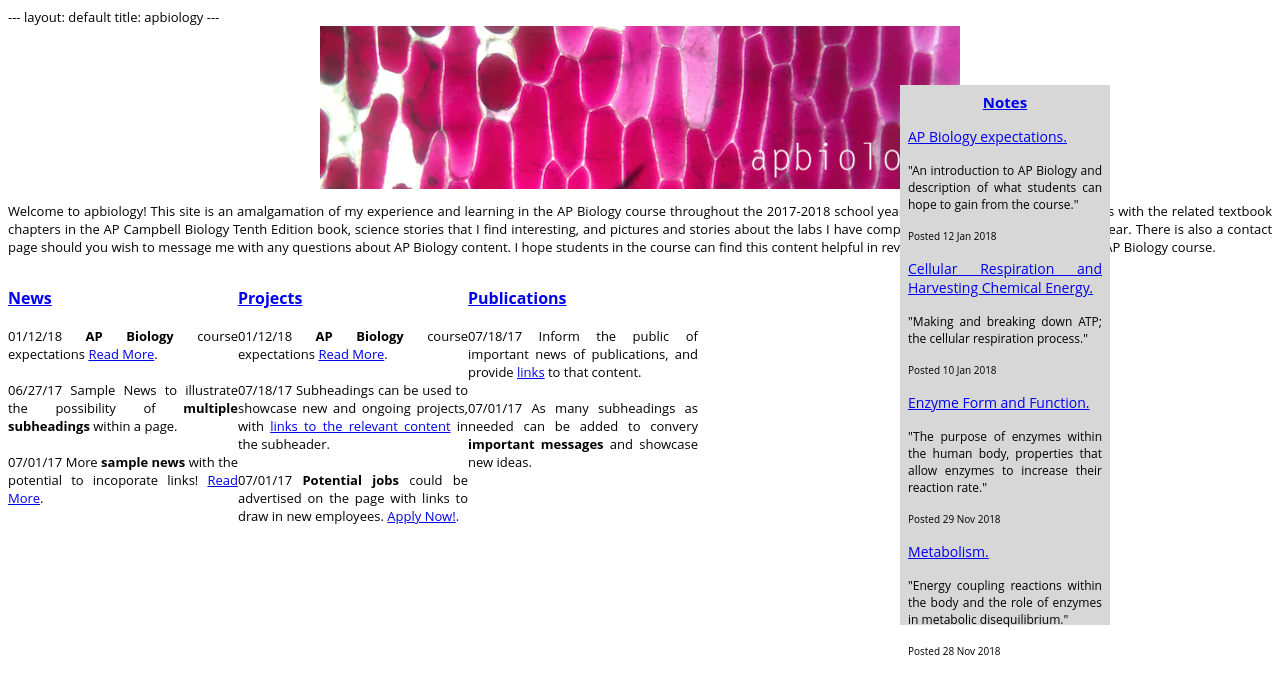
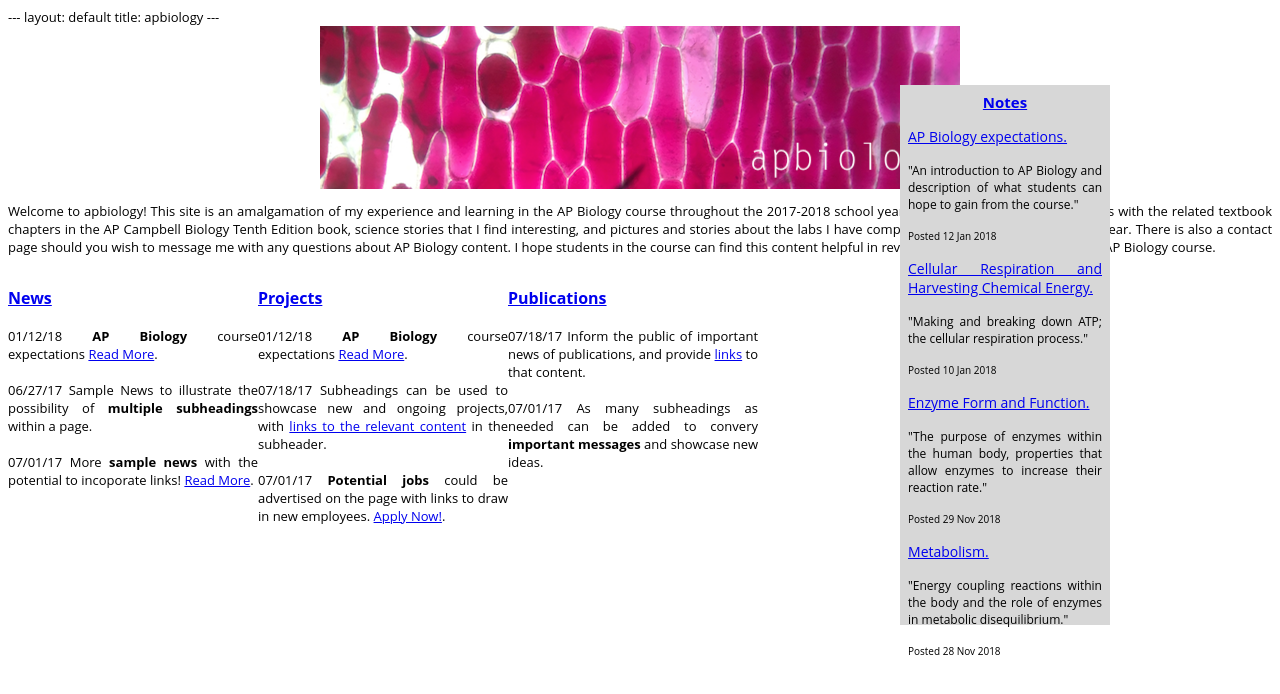
Before and after one commit to meganscarlett/meganscarlett.github.io, a PHP site: page / in a window 1280 px wide. Shown: the top 694 px of the page. Run offline with PHP 8.4, Linux system fonts and the light colour scheme.

Commit message:
Update columns.css

```diff
--- a/css/columns.css
+++ b/css/columns.css
@@ -1,24 +1,24 @@
 
 #column-left {
-	width: 230px;
+	width: 250px;
 	height: 200px;
 	float: left;
 }
 
 #column-center {
-	width: 230px;
+	width: 250px;
 	height: 200px;
 	float: left;
 }
 
 #column-right {
-	width: 230px;
+	width: 250px;
 	height: 200px;
 	float: left;
 }
 
 div {
-    column-gap: 10px;
+    column-gap: 20px;
 }
 
 body {
```
